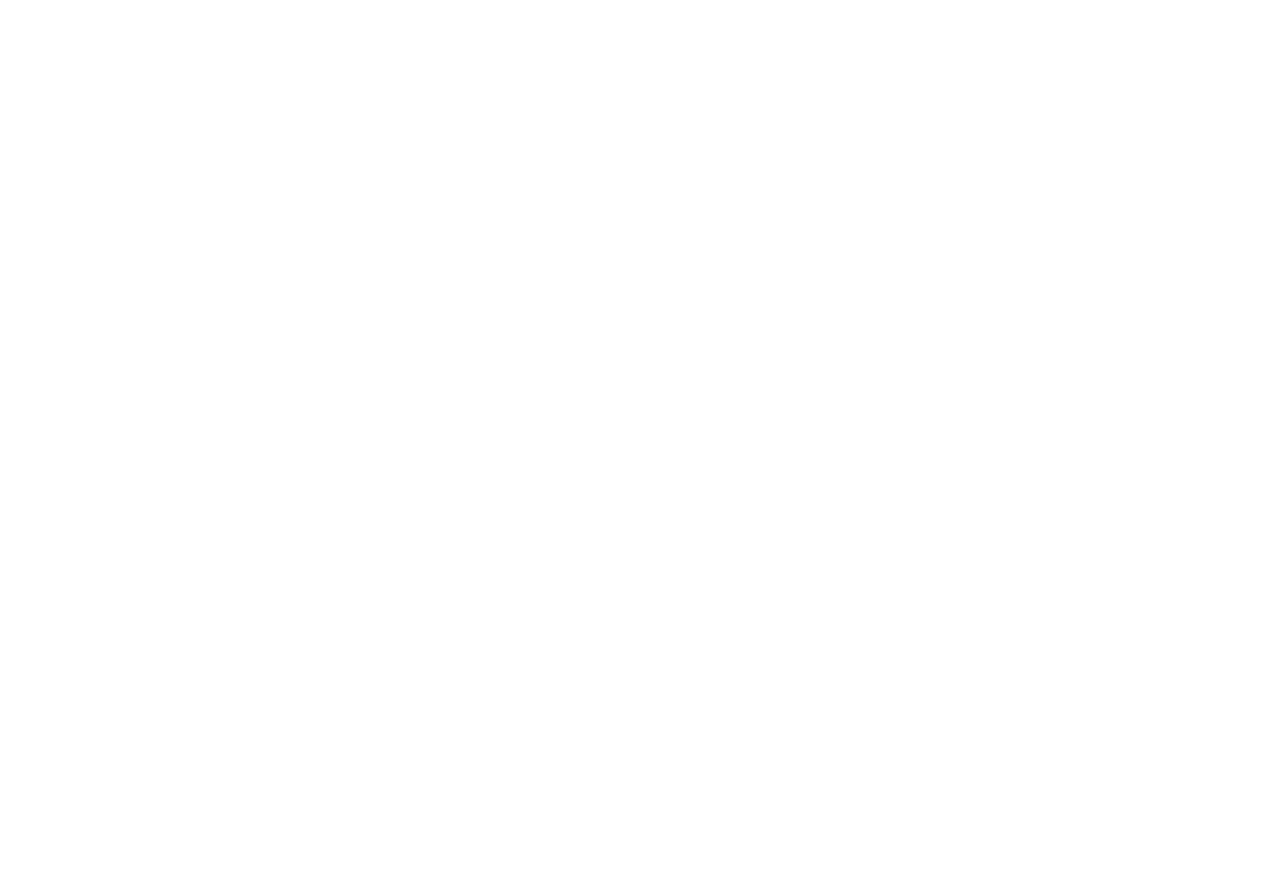
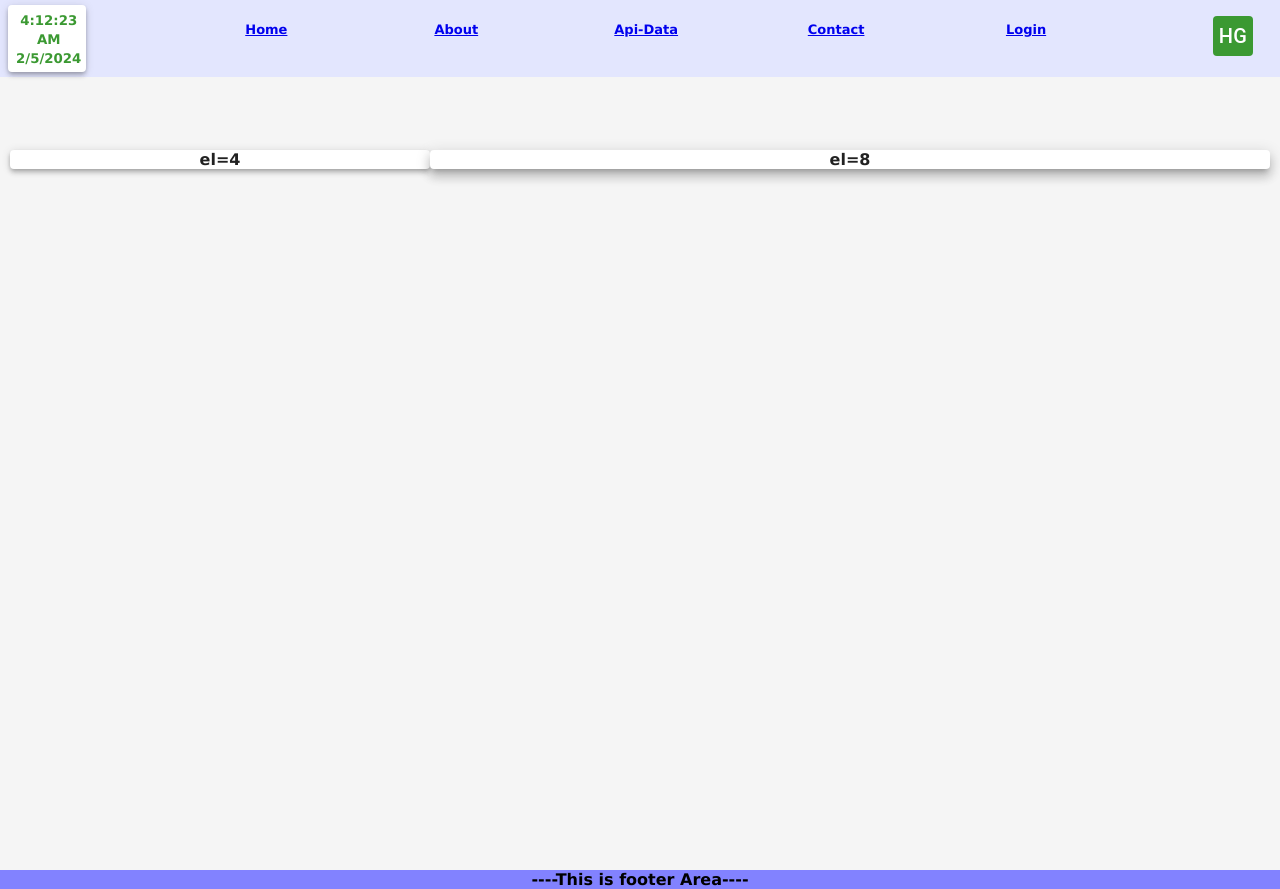
Before and after one commit to het-dwt/DWT-P1-vite-react, a React (Vite) app: page /myprofile in a window 1280 px wide. Before the commit this address had no page. Before the commit the page ends 800 px from the top, so only its background shows below. Built offline with nearby package versions, Linux system fonts and the light colour scheme.

Commit message:
Add profile,acount,logout in Menu

```diff
--- a/src/app2.jsx
+++ b/src/app2.jsx
@@ -7,6 +7,8 @@ import Signup from "./navbar/signup";
 import Signin from "./navbar/signin";
 import Contact from "./navbar/contact";
 import Apidata from "./navbar/apiData";
+import Profile from "./navbar/myprofile";
+import Account from "./navbar/myAccount";
 import AvatarMenu from "./navbar/avatarMenu";
 import { BrowserRouter, Routes, Route } from "react-router-dom";
 
@@ -24,6 +26,8 @@ export default function App2() {
           <Route path="signin" element={<Signin />} />
           <Route path="apiData" element={<Apidata />} />
           <Route path="contact" element={<Contact />} />
+          <Route path="myAccount" element={<Account />} />
+          <Route path="myprofile" element={<Profile />} />
           <Route path="avatarMenu" element={<AvatarMenu />} />
         </Route>
       </Routes>
--- a/src/main.jsx
+++ b/src/main.jsx
@@ -1,8 +1,9 @@
 import React from "react";
 import ReactDOM from "react-dom/client";
 // import App from "./App.jsx";
-import App2 from "./App2.jsx";
+import App2 from "./app2.jsx";
 // import "./index.css";
+// import Profile from "./navbar/myprofile.jsx";
 import { StyledEngineProvider } from "@mui/material/styles";
 
 ReactDOM.createRoot(document.getElementById("root")).render(
@@ -10,6 +11,7 @@ ReactDOM.createRoot(document.getElementById("root")).render(
     <StyledEngineProvider injectFirst>
       {/* <App /> */}
       <App2 />
+      {/* <Profile /> */}
     </StyledEngineProvider>
   </React.StrictMode>
 );
--- a/src/navbar/avatarMenu.jsx
+++ b/src/navbar/avatarMenu.jsx
@@ -5,9 +5,10 @@ import MenuItem from "@mui/material/MenuItem";
 import Fade from "@mui/material/Fade";
 import Avatar from "@mui/material/Avatar";
 import "./avatarMenu.css";
-import LogoutIcon from '@mui/icons-material/Logout';
-import AccountCircleIcon from '@mui/icons-material/AccountCircle';
-import ManageAccountsIcon from '@mui/icons-material/ManageAccounts';
+import { Link } from "react-router-dom";
+import LogoutIcon from "@mui/icons-material/Logout";
+import AccountCircleIcon from "@mui/icons-material/AccountCircle";
+import ManageAccountsIcon from "@mui/icons-material/ManageAccounts";
 
 export default function AvatarMenu() {
   const [anchorEl, setAnchorEl] = React.useState(null);
@@ -42,9 +43,20 @@ export default function AvatarMenu() {
         onClose={handleClose}
         TransitionComponent={Fade}
       >
-        <MenuItem onClick={handleClose}> <AccountCircleIcon /> &nbsp; Profile</MenuItem>
-        <MenuItem onClick={handleClose}> <ManageAccountsIcon />&nbsp; My account</MenuItem>
-        <MenuItem onClick={handleClose}><LogoutIcon />&nbsp; Logout</MenuItem>
+        <MenuItem onClick={handleClose}>
+          {" "}
+          <AccountCircleIcon /> &nbsp;
+          <Link to="/myprofile" style={{ textDecoration: 'none' }}>Profile</Link>
+        </MenuItem>
+        <MenuItem onClick={handleClose}>
+          {" "}
+          <ManageAccountsIcon />
+          &nbsp;<Link to="/myAccount" style={{ textDecoration: 'none' }}>My Account</Link>
+        </MenuItem>
+        <MenuItem onClick={handleClose}>
+          <LogoutIcon />
+          &nbsp; Logout
+        </MenuItem>
       </Menu>
     </div>
   );
--- /dev/null
+++ b/src/navbar/myAccount.css
@@ -0,0 +1,21 @@
+* {
+  margin: 0%;
+  padding: 0%;
+  font-family: "Lucida Sans", "Lucida Sans Regular", "Lucida Grande",
+    "Lucida Sans Unicode", Geneva, Verdana, sans-serif;
+}
+
+.account-outerDiv {
+  padding-top: 70px;
+  display: flex;
+  justify-content: center;
+  background-color: whitesmoke;
+  width: 100%;
+  height: 100vh;
+}
+.account {
+  background: rgb(219, 218, 218);
+  margin-top: 70px;
+  height: fit-content;
+  padding: 10px;
+}
--- /dev/null
+++ b/src/navbar/myAccount.jsx
@@ -0,0 +1,17 @@
+import React from "react";
+import "./myAccount.css"
+import Paper from "@mui/material/Paper";
+
+
+const Account = ()=>{
+    return (
+        <div className="account-outerDiv">
+            <div className="account">
+            <Paper elevation={2}>
+              <h4>This is My Account Component.</h4>
+            </Paper>
+            </div>
+        </div>
+    )
+}
+export default Account;
--- /dev/null
+++ b/src/navbar/myprofile.css
@@ -0,0 +1,24 @@
+*{
+ margin: 0%;
+ padding: 0%;
+ font-family: "Lucida Sans", "Lucida Sans Regular", "Lucida Grande",
+ "Lucida Sans Unicode", Geneva, Verdana, sans-serif;
+}
+
+.profile-outerDiv{
+    padding-top: 70px;
+    display: flex;
+    justify-content: center;
+    background-color: whitesmoke;
+    width: 100%;
+    height: 100vh;
+}
+
+.profile{
+    background: whitesmoke;
+    margin-top: 70px;
+    height: auto;
+    padding: 10px;
+    /* border: 1px solid black; */
+    /* margin: 20px; */
+}
--- /dev/null
+++ b/src/navbar/myprofile.jsx
@@ -0,0 +1,30 @@
+import React from "react";
+import "./myprofile.css";
+import Paper from "@mui/material/Paper";
+import Box from '@mui/material/Box';
+import Grid from "@mui/material/Grid";
+
+const Profile = () => {
+  return (
+    <div className="profile-outerDiv">
+      <Box className="profile" sx={{ width: '100%' }}>
+        <Grid container>
+          <Grid xs="4">
+            <Paper elevation={4}>
+              <div>
+                {" "}
+              <h4>el=4</h4>
+              </div>
+            </Paper>
+          </Grid>
+          <Grid xs="8">
+            <Paper elevation={8}>
+            <h4>el=8</h4>
+            </Paper>
+          </Grid>
+        </Grid>
+      </Box>
+    </div>
+  );
+};
+export default Profile;
```
